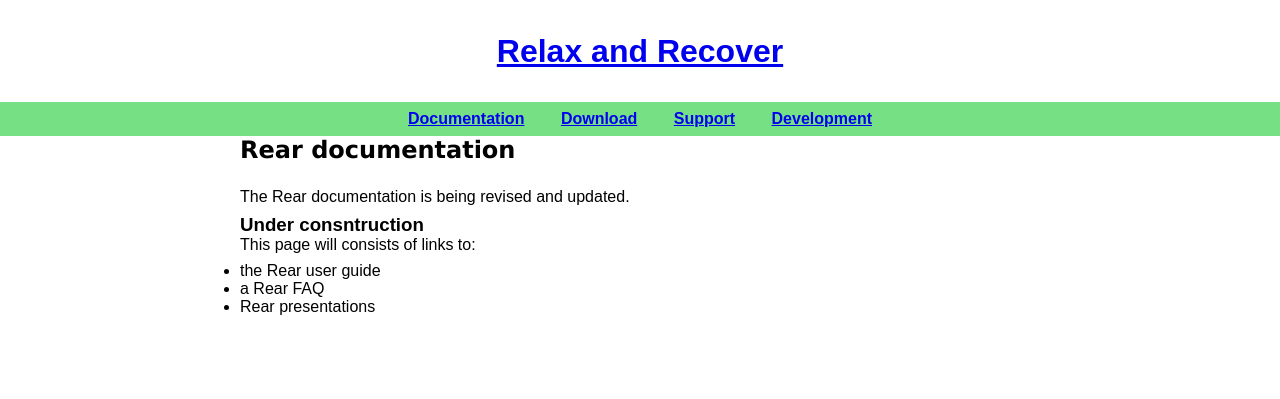
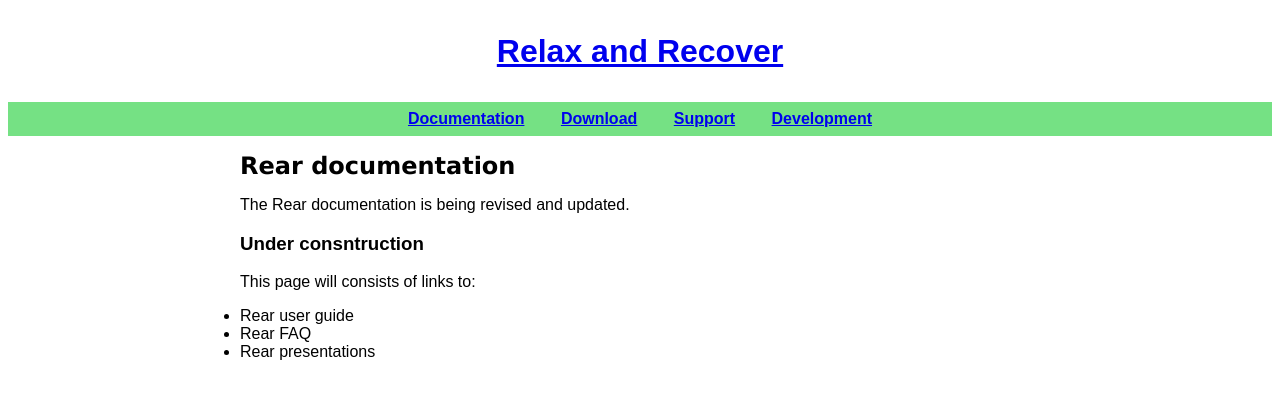
Before and after one commit to rear/rear.github.com, a Jekyll site: the page built from documentation/index.md, in a window 1280 px wide. Shown: the top 399 px of the page. Built offline with Jekyll 4.4.1, drawn with Linux system fonts in a browser that asks for light colours.

Commit message:
- More cosmetic changes

```diff
--- a/css/default.css
+++ b/css/default.css
@@ -1,7 +1,6 @@
 * {
     font-family: sans-serif;
     padding: 0;
-    margin: 0;
 }
 
 h1 {
@@ -12,7 +11,12 @@
 
 h2 {
     font-family: Verdana, Arial, sans-serif;
-    margin-bottom: 1em;
+    margin-top: 0.5em;
+    margin-bottom: 0.5em;
+}
+
+.header {
+    margin: 0;
 }
 
 .header ul {
--- a/documentation/index.md
+++ b/documentation/index.md
@@ -12,6 +12,6 @@
 
 This page will consists of links to:
 
- - the Rear user guide
- - a Rear FAQ
+ - Rear user guide
+ - Rear FAQ
  - Rear presentations
```
Also changed, not shown: support/index.md (+4 -5 lines).
